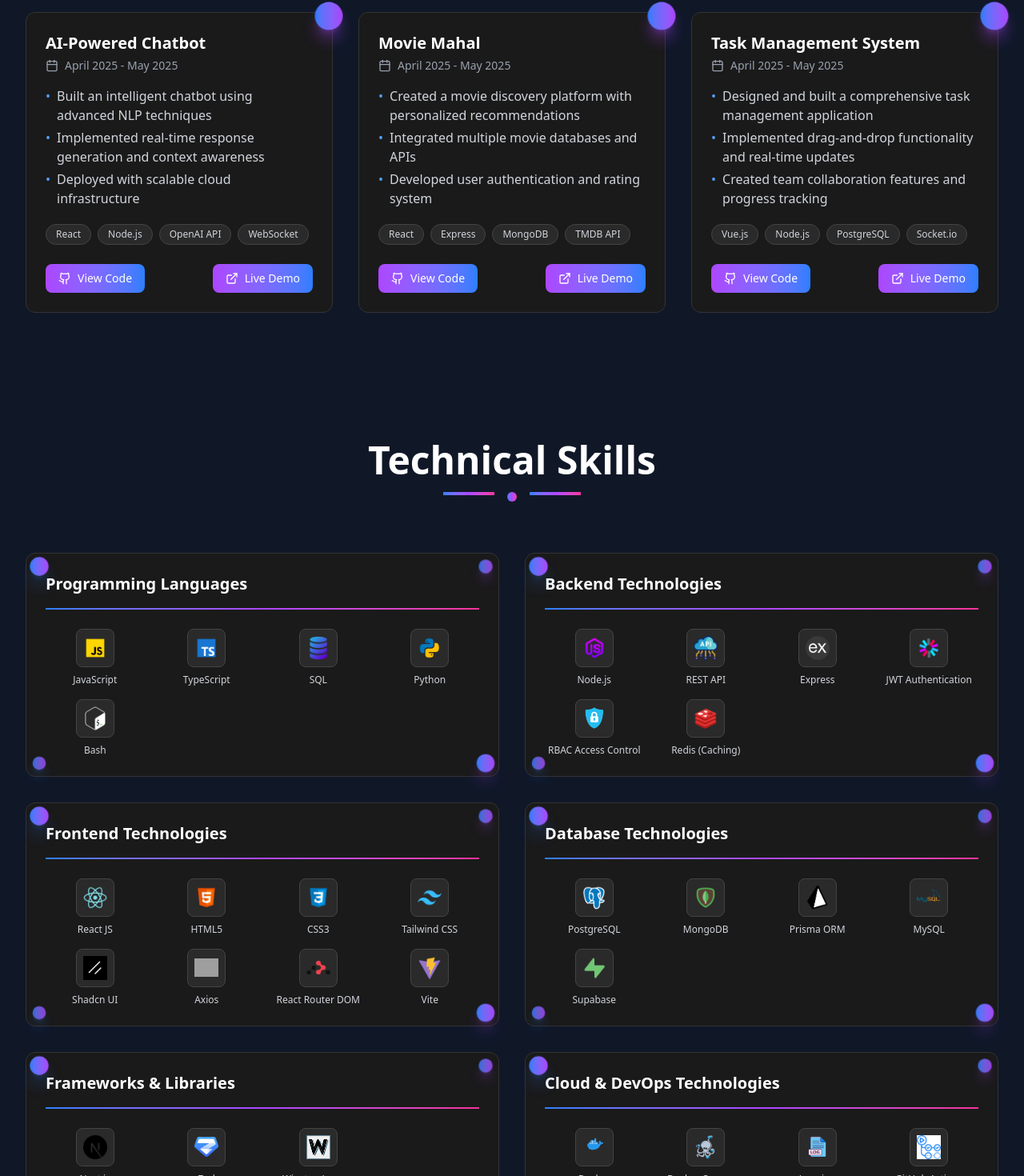
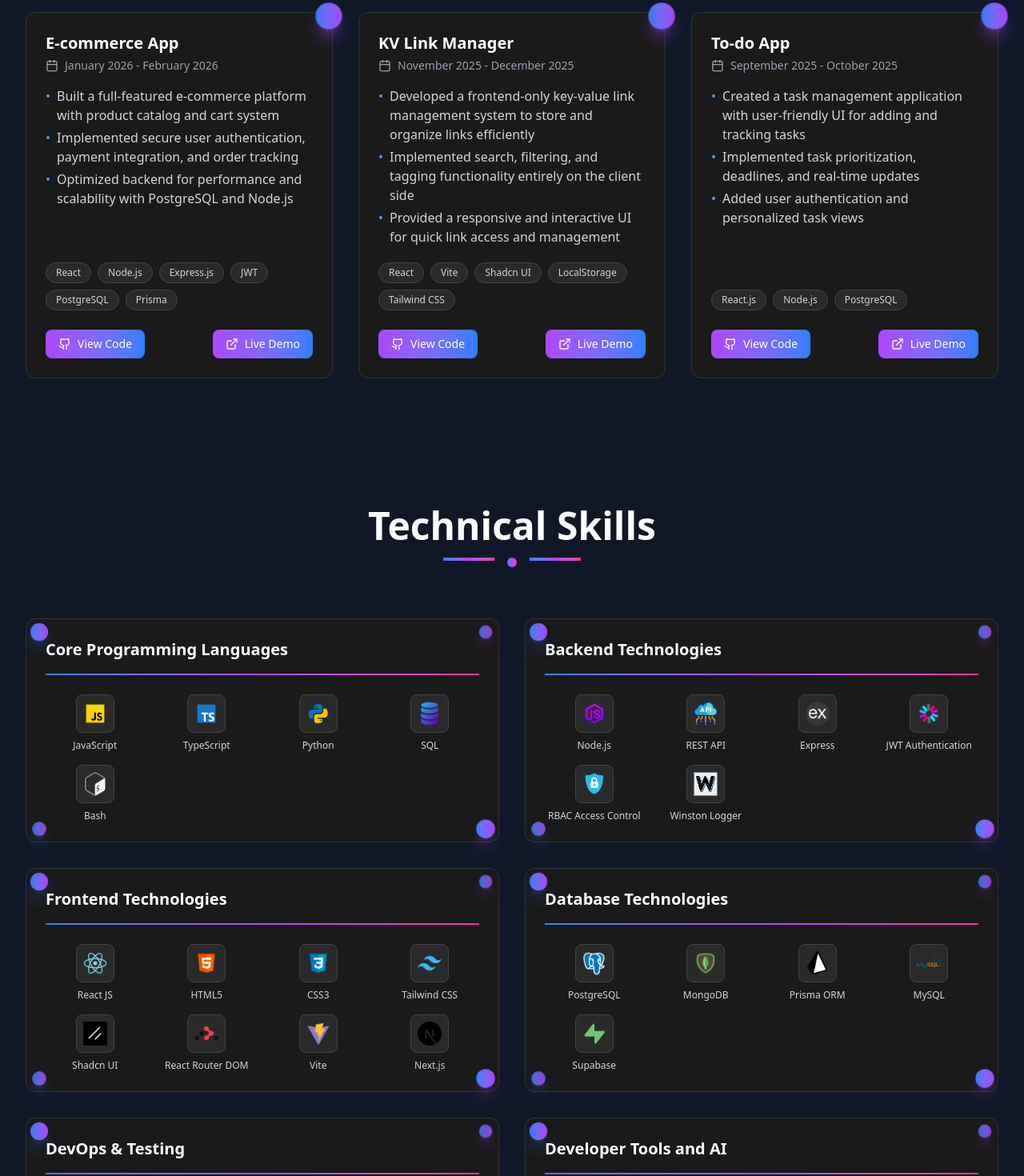
Before and after one commit to Md-Mahir-Asef/portfolio, a React (Vite) app: page / in a window 1280 px wide. Shown: the part 926-2396 px from the top of the page at 80% size. Built offline with nearby package versions, Linux system fonts and the light colour scheme; grey boxes are pictures that could not be loaded.

Commit message:
Fix(Project and Skills): Update Project and Skills.

```diff
--- a/src/sections/Projects.tsx
+++ b/src/sections/Projects.tsx
@@ -3,38 +3,51 @@ import { ExternalLink, Github, Calendar } from "lucide-react";
 const Projects = () => {
     const projects = [
         {
-            title: "AI-Powered Chatbot",
-            period: "April 2025 - May 2025",
+            title: "E-commerce App",
+            period: "January 2026 - February 2026",
             description: [
-                "Built an intelligent chatbot using advanced NLP techniques",
-                "Implemented real-time response generation and context awareness",
-                "Deployed with scalable cloud infrastructure",
+                "Built a full-featured e-commerce platform with product catalog and cart system",
+                "Implemented secure user authentication, payment integration, and order tracking",
+                "Optimized backend for performance and scalability with PostgreSQL and Node.js",
             ],
-            technologies: ["React", "Node.js", "OpenAI API", "WebSocket"],
+            technologies: [
+                "React",
+                "Node.js",
+                "Express.js",
+                "JWT",
+                "PostgreSQL",
+                "Prisma",
+            ],
             hasLiveDemo: true,
             hasCode: true,
         },
         {
-            title: "Movie Mahal",
-            period: "April 2025 - May 2025",
+            title: "KV Link Manager",
+            period: "November 2025 - December 2025",
             description: [
-                "Created a movie discovery platform with personalized recommendations",
-                "Integrated multiple movie databases and APIs",
-                "Developed user authentication and rating system",
+                "Developed a frontend-only key-value link management system to store and organize links efficiently",
+                "Implemented search, filtering, and tagging functionality entirely on the client side",
+                "Provided a responsive and interactive UI for quick link access and management",
             ],
-            technologies: ["React", "Express", "MongoDB", "TMDB API"],
+            technologies: [
+                "React",
+                "Vite",
+                "Shadcn UI",
+                "LocalStorage",
+                "Tailwind CSS",
+            ],
             hasLiveDemo: true,
             hasCode: true,
         },
         {
-            title: "Task Management System",
-            period: "April 2025 - May 2025",
+            title: "To-do App",
+            period: "September 2025 - October 2025",
             description: [
-                "Designed and built a comprehensive task management application",
-                "Implemented drag-and-drop functionality and real-time updates",
-                "Created team collaboration features and progress tracking",
+                "Created a task management application with user-friendly UI for adding and tracking tasks",
+                "Implemented task prioritization, deadlines, and real-time updates",
+                "Added user authentication and personalized task views",
             ],
-            technologies: ["Vue.js", "Node.js", "PostgreSQL", "Socket.io"],
+            technologies: ["React.js", "Node.js", "PostgreSQL"],
             hasLiveDemo: true,
             hasCode: true,
         },
--- a/src/sections/Skills.tsx
+++ b/src/sections/Skills.tsx
@@ -1,12 +1,12 @@
 const Skills = () => {
     const skillsData = [
         {
-            category: "Programming Languages",
+            category: "Core Programming Languages",
             skills: [
                 { name: "JavaScript", image: "javascript.png" },
                 { name: "TypeScript", image: "typescript.png" },
+                { name: "Python", image: "python.png" },
                 { name: "SQL", image: "sql.png" },
-                { name: "Python", image: "python.png" },
                 { name: "Bash", image: "bash.png" },
             ],
         },
@@ -18,7 +18,7 @@ const Skills = () => {
                 { name: "Express", image: "express.png" },
                 { name: "JWT Authentication", image: "jwt.png" },
                 { name: "RBAC Access Control", image: "rbac.png" },
-                { name: "Redis (Caching)", image: "redis.png" },
+                { name: "Winston Logger", image: "winston.png" },
             ],
         },
         {
@@ -29,9 +29,9 @@ const Skills = () => {
                 { name: "CSS3", image: "css.png" },
                 { name: "Tailwind CSS", image: "tailwindcss.png" },
                 { name: "Shadcn UI", image: "shadcn.png" },
-                { name: "Axios", image: "axios.png" },
                 { name: "React Router DOM", image: "react-router.png" },
                 { name: "Vite", image: "vite.png" },
+                { name: "Next.js", image: "nextjs.png" },
             ],
         },
         {
@@ -45,37 +45,25 @@ const Skills = () => {
             ],
         },
         {
-            category: "Frameworks & Libraries",
-            skills: [
-                { name: "Next.js", image: "nextjs.png" },
-                { name: "Zod", image: "zod.png" },
-                { name: "Winston Logger", image: "winston.png" },
-            ],
-        },
-        {
-            category: "Cloud & DevOps Technologies",
+            category: "DevOps & Testing",
             skills: [
                 { name: "Docker", image: "docker.png" },
                 { name: "Docker Compose", image: "compose.png" },
                 { name: "Logging", image: "logging.png" },
-                { name: "GitHub Actions", image: "github-actions.png" },
+                { name: "Postman", image: "postman.png" },
+                { name: "Unit Testing", image: "unit-testing.png" },
+                { name: "Jest", image: "jest.png" },
             ],
         },
         {
-            category: "AI & Automation Skills",
+            category: "Developer Tools and AI",
             skills: [
+                { name: "Git", image: "git.png" },
                 { name: "ChatGPT", image: "chatgpt.png" },
                 { name: "Cursor AI", image: "cursor.png" },
+                { name: "VS Code", image: "vscode.png" },
                 { name: "Prompt Engineering", image: "prompt.png" },
-            ],
-        },
-        {
-            category: "Testing",
-            skills: [
-                { name: "Postman", image: "postman.png" },
-                { name: "Unit Testing", image: "unit-testing.png" },
-                { name: "Jest", image: "jest.png" },
-                { name: "React Testing Library", image: "rtl.png" },
+                { name: "GitHub", image: "github.png" },
             ],
         },
         {
@@ -84,14 +72,6 @@ const Skills = () => {
                 { name: "Windows", image: "windows.png" },
                 { name: "Linux", image: "linux.png" },
                 { name: "Ubuntu", image: "ubuntu.png" },
-            ],
-        },
-        {
-            category: "Developer Tools",
-            skills: [
-                { name: "Git", image: "git.png" },
-                { name: "GitHub", image: "github.png" },
-                { name: "VS Code", image: "vscode.png" },
             ],
         },
         {
```
